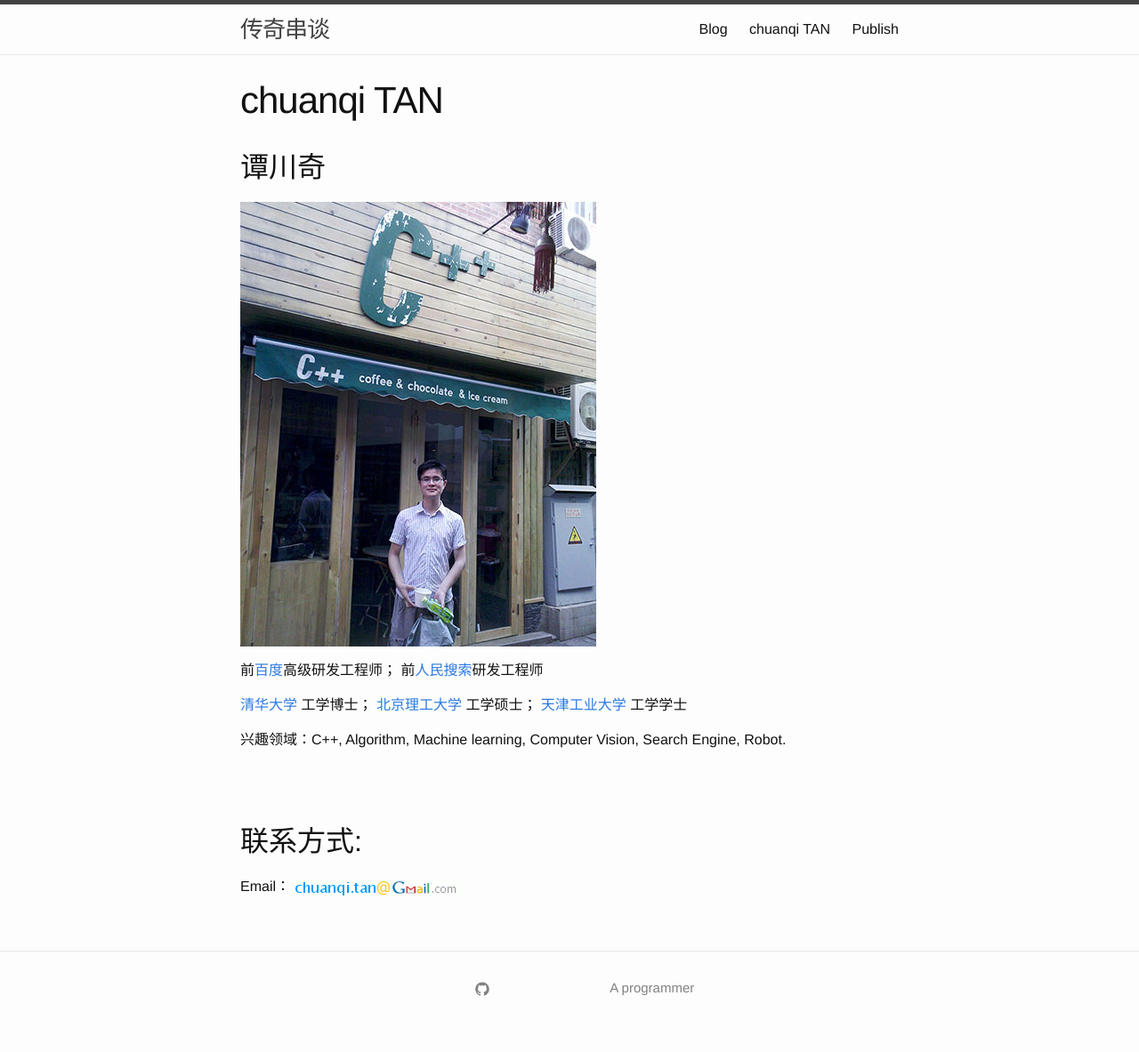
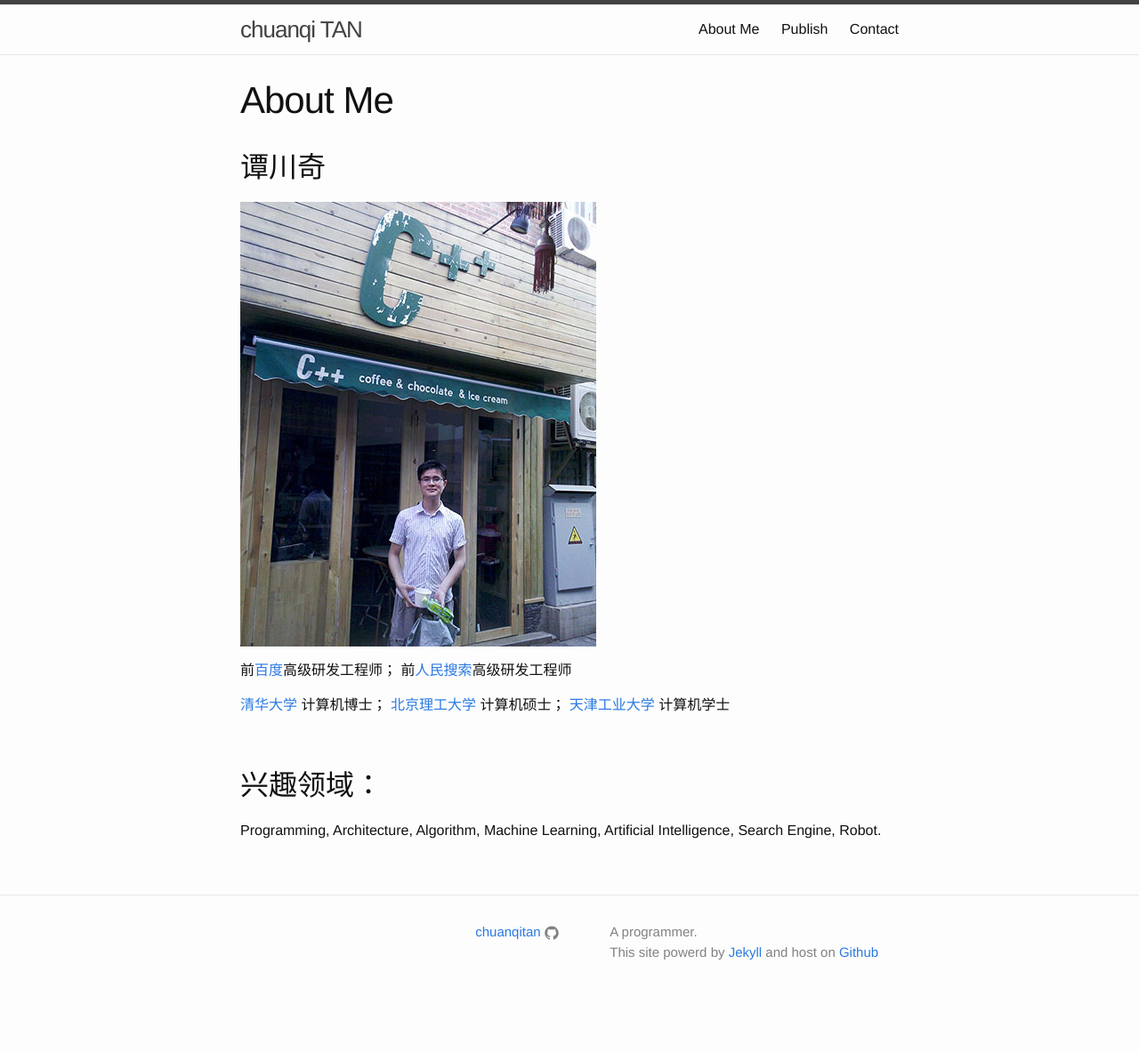
Before and after one commit to chuanqitan/chuanqitan.github.io, a Jekyll site: the page built from index.md, in a window 1280 px wide. Shown: the whole page at 89% size. Built offline with Jekyll 4.4.1, drawn with Linux system fonts in a browser that asks for light colours; after the commit the page ends 1142 px from its top, so only the background shows below that.

Commit message:
update personal page

```diff
--- a/_config.yml
+++ b/_config.yml
@@ -1,8 +1,8 @@
 # Site settings
-title: 传奇串谈
+title: chuanqi TAN
 email:
 description: > # this means to ignore newlines until "baseurl:"
-    A programmer
+    A programmer.
 baseurl: "" # the subpath of your site, e.g. /blog/
 url: "http://chuanqi.name" # the base hostname & protocol for your site
 twitter_username:
--- a/_includes/footer.html
+++ b/_includes/footer.html
@@ -17,13 +17,13 @@
           {% if site.github_username %}
           <li>
             <a href="https://github.com/{{ site.github_username }}" target="_blank">
+              <span class="username">{{ site.github_username }}</span>
+
               <span class="icon  icon--github">
                 <svg viewBox="0 0 16 16">
                   <path fill="#828282" d="M7.999,0.431c-4.285,0-7.76,3.474-7.76,7.761 c0,3.428,2.223,6.337,5.307,7.363c0.388,0.071,0.53-0.168,0.53-0.374c0-0.184-0.007-0.672-0.01-1.32 c-2.159,0.469-2.614-1.04-2.614-1.04c-0.353-0.896-0.862-1.135-0.862-1.135c-0.705-0.481,0.053-0.472,0.053-0.472 c0.779,0.055,1.189,0.8,1.189,0.8c0.692,1.186,1.816,0.843,2.258,0.645c0.071-0.502,0.271-0.843,0.493-1.037 C4.86,11.425,3.049,10.76,3.049,7.786c0-0.847,0.302-1.54,0.799-2.082C3.768,5.507,3.501,4.718,3.924,3.65 c0,0,0.652-0.209,2.134,0.796C6.677,4.273,7.34,4.187,8,4.184c0.659,0.003,1.323,0.089,1.943,0.261 c1.482-1.004,2.132-0.796,2.132-0.796c0.423,1.068,0.157,1.857,0.077,2.054c0.497,0.542,0.798,1.235,0.798,2.082 c0,2.981-1.814,3.637-3.543,3.829c0.279,0.24,0.527,0.713,0.527,1.437c0,1.037-0.01,1.874-0.01,2.129 c0,0.208,0.14,0.449,0.534,0.373c3.081-1.028,5.302-3.935,5.302-7.362C15.76,3.906,12.285,0.431,7.999,0.431z"/>
                 </svg>
               </span>
-
-              <!--<span class="username">{{ site.github_username }}</span>-->
             </a>
           </li>
           {% endif %}
@@ -46,7 +46,7 @@
       </div>
 
       <div class="footer-col  footer-col-3">
-        <p class="text">{{ site.description }}</p>
+        <p class="text">{{ site.description }}<br/> This site powerd by <a target="_blank" href="https://jekyllrb.com">Jekyll</a> and host on <a target="_blank" href="http://github.com">Github</a></p>
       </div>
     </div>
 
--- a/_includes/header.html
+++ b/_includes/header.html
@@ -14,11 +14,13 @@
       </a>
 
       <div class="trigger">
-        {% for page in site.pages %}
+        {% assign sorted_pages = site.pages | sort: 'sort_index' %}
+        {% for page in sorted_pages %}
           {% if page.title %}
           <a class="page-link" href="{{ page.url | prepend: site.baseurl }}">{{ page.title }}</a>
           {% endif %}
         {% endfor %}
+          <!--<a class="page-link" href="/resume.pdf">Resume</a>-->
       </div>
     </nav>
 
--- a/blog.html
+++ b/blog.html
@@ -1,6 +1,7 @@
 ---
 layout: page
 title: Blog
+published: false
 ---
 
 <div class="home">
--- a/index.md
+++ b/index.md
@@ -1,6 +1,7 @@
 ---
 layout: page
-title: chuanqi TAN
+title: About Me
+sort_index: 10
 ---
 
 谭川奇
@@ -10,19 +11,16 @@ title: chuanqi TAN
 
 
 前[百度](http://www.baidu.com){:target="_blank"}高级研发工程师；
-前[人民搜索](http://www.jike.com){:target="_blank"}研发工程师
+前[人民搜索](http://www.jike.com){:target="_blank"}高级研发工程师
 
-[清华大学](http://www.thu.edu.cn){:target="_blank"} 工学博士；
-[北京理工大学](http://www.bit.edu.cn){:target="_blank"} 工学硕士；
-[天津工业大学](http://www.tjpu.edu.cn){:target="_blank"} 工学学士
-
-兴趣领域：C++, Algorithm, Machine learning, Computer Vision, Search Engine, Robot.
+[清华大学](http://www.thu.edu.cn){:target="_blank"} 计算机博士；
+[北京理工大学](http://www.bit.edu.cn){:target="_blank"} 计算机硕士；
+[天津工业大学](http://www.tjpu.edu.cn){:target="_blank"} 计算机学士
 
 
-<br/><br/>
+<br/>
 
-
-联系方式:
+兴趣领域：
 -----------
 
-Email：![email address](images/email_address.gif)
+Programming, Architecture, Algorithm, Machine Learning, Artificial Intelligence, Search Engine, Robot.
```
Also changed, not shown: contact.md (added, +24 -0 lines), publish.md (+6 -4 lines), images/phone_number.png (added), 1 other file.
